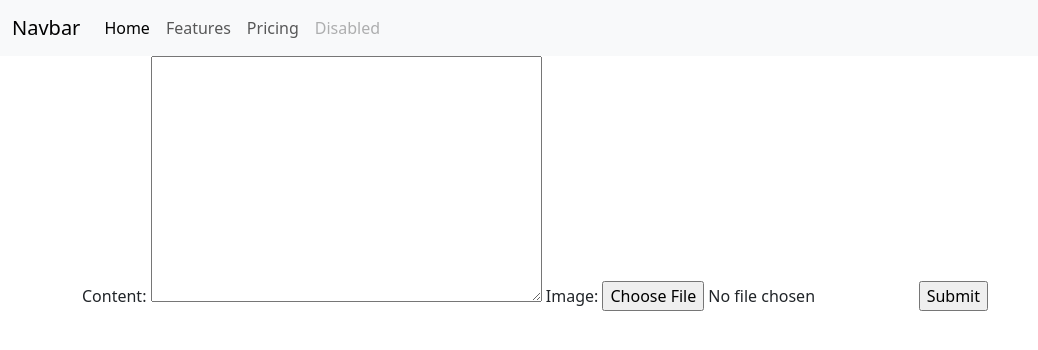
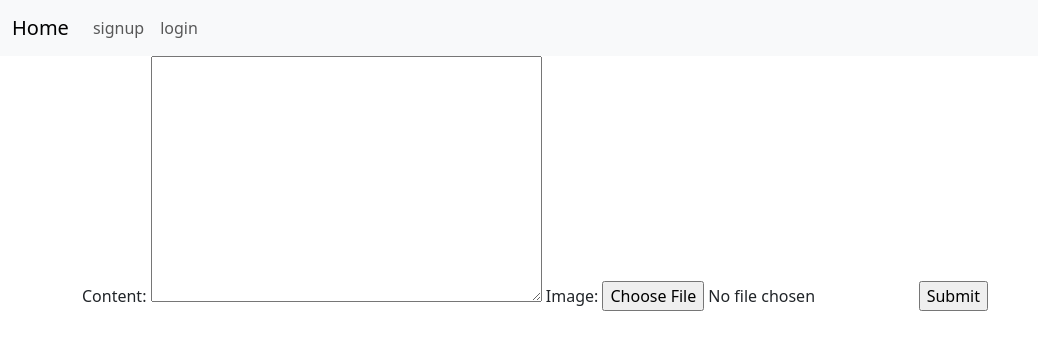
Before and after one commit to jiwoopark-ant/insta_test, a Django app: page /posts/create/ in a window 1280 px wide. Shown: the top 350 px of the page, without its empty margins (0-1038 px from the left). Run offline with Django 4.2, Linux system fonts and the light colour scheme; some libraries are stand-ins or nearby versions.

Commit message:
login까지

```diff
--- a/accounts/urls.py
+++ b/accounts/urls.py
@@ -6,4 +6,6 @@ app_name = 'accounts'
 
 urlpatterns = [
     path('signup/', views.signup, name='signup'),
+    path('login/', views.login, name='login'),
+    path('<str:username>/', views.profile, name='profile'),
 ]
--- a/templates/_nav.html
+++ b/templates/_nav.html
@@ -2,7 +2,7 @@
 
     <div class="container-fluid">
 
-      <a class="navbar-brand" href="#">Navbar</a>
+      <a class="navbar-brand" href="{% url 'posts:index' %}">Home</a>
 
       <button class="navbar-toggler" type="button" data-bs-toggle="collapse" data-bs-target="#navbarNavAltMarkup" aria-controls="navbarNavAltMarkup" aria-expanded="false" aria-label="Toggle navigation">
 
@@ -13,14 +13,13 @@
       <div class="collapse navbar-collapse" id="navbarNavAltMarkup">
 
         <div class="navbar-nav">
-
-          <a class="nav-link active" aria-current="page" href="#">Home</a>
-
-          <a class="nav-link" href="#">Features</a>
-
-          <a class="nav-link" href="#">Pricing</a>
-
-          <a class="nav-link disabled" aria-disabled="true">Disabled</a>
+          {% if user.is_authenticated %}
+            <a class="nav-link" href="#">logout</a>
+            <a class="nav-link disabled" aria-disabled="true">{{user}}</a>
+          {% else %}
+            <a class="nav-link" href="{% url 'accounts:signup' %}">signup</a>
+            <a class="nav-link" href="#">login</a>
+          {% endif %}
 
         </div>
 
```
Also changed, not shown: accounts/forms.py (added, +11 -0 lines), accounts/templates/accounts/form.html (added, +13 -0 lines), accounts/views.py (+43 -4 lines).
